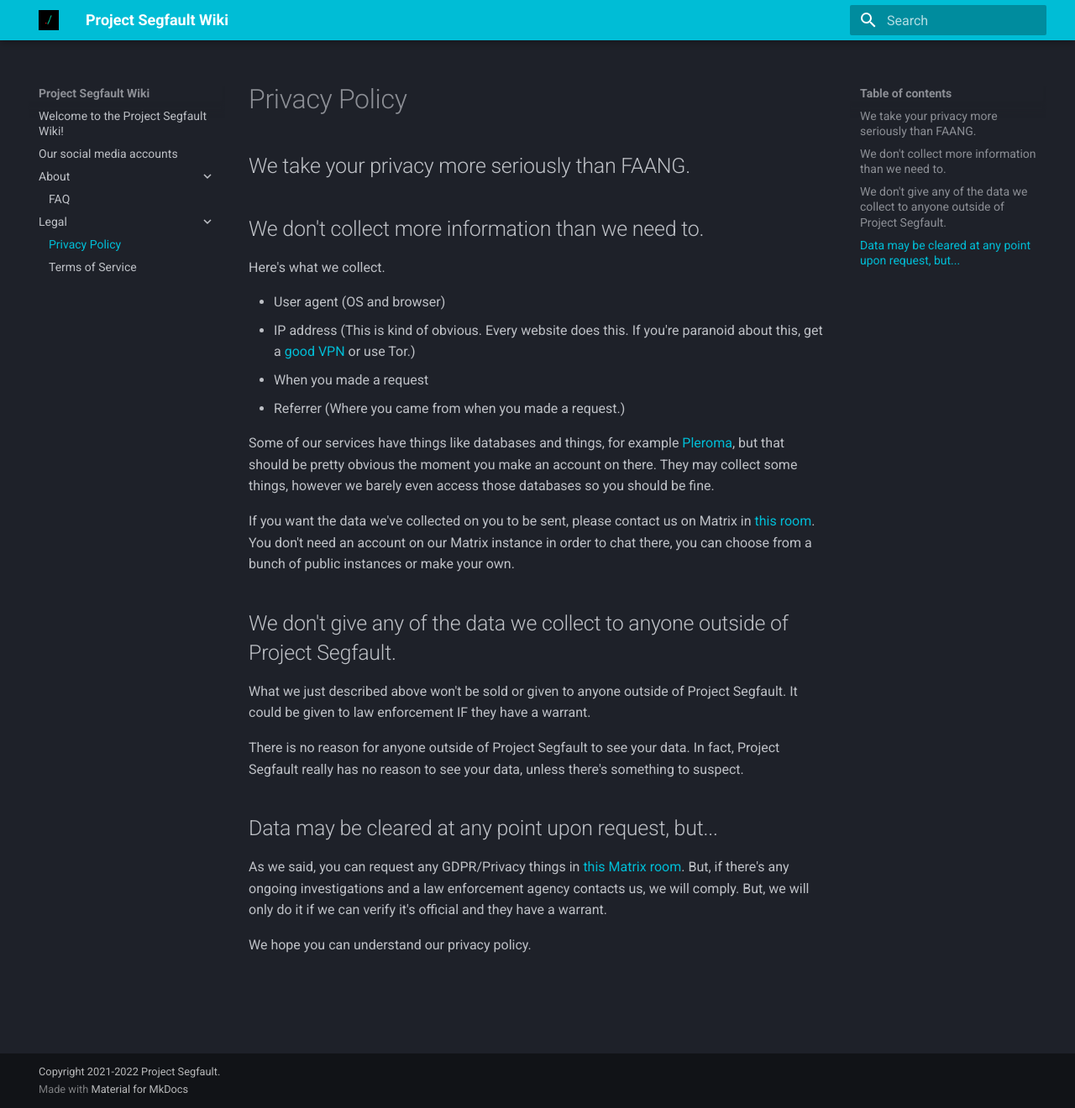
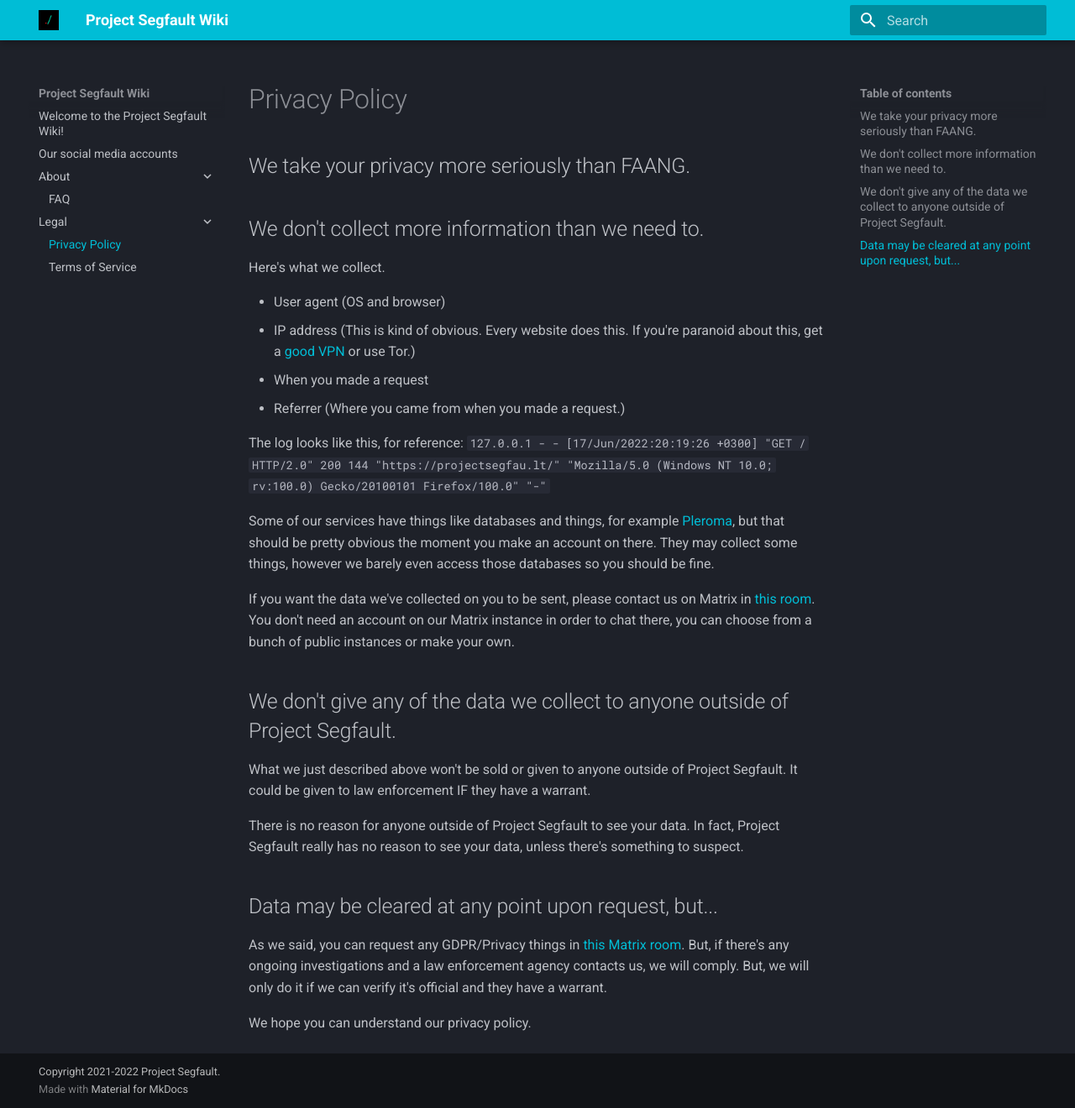
Before and after one commit to ProjectSegfault/Wiki, an MkDocs documentation site: the page built from docs/legal/privacypolicy.md, in a window 1280 px wide and 1320 px high. Shown: the whole window at 84% size. Built offline with MkDocs 1.6.1 and Material for MkDocs 9.7.7, drawn with Linux system fonts in a browser that asks for light colours.

Commit message:
Add to privacy policy
Signed-off-by: Alex J <odyssey346@disroot.org>

```diff
--- a/docs/legal/privacypolicy.md
+++ b/docs/legal/privacypolicy.md
@@ -9,6 +9,8 @@ Here's what we collect.
 - IP address (This is kind of obvious. Every website does this. If you're paranoid about this, get a [good VPN](https://wiki.pussthecat.org/general/privacy-guide/#vpn) or use Tor.)
 - When you made a request
 - Referrer (Where you came from when you made a request.)
+
+The log looks like this, for reference: ``127.0.0.1 - - [17/Jun/2022:20:19:26 +0300] "GET / HTTP/2.0" 200 144 "https://projectsegfau.lt/" "Mozilla/5.0 (Windows NT 10.0; rv:100.0) Gecko/20100101 Firefox/100.0" "-"``
 
 Some of our services have things like databases and things, for example [Pleroma](https://social.projectsegfau.lt), but that should be pretty obvious the moment you make an account on there. They may collect some things, however we barely even access those databases so you should be fine.
 
```
